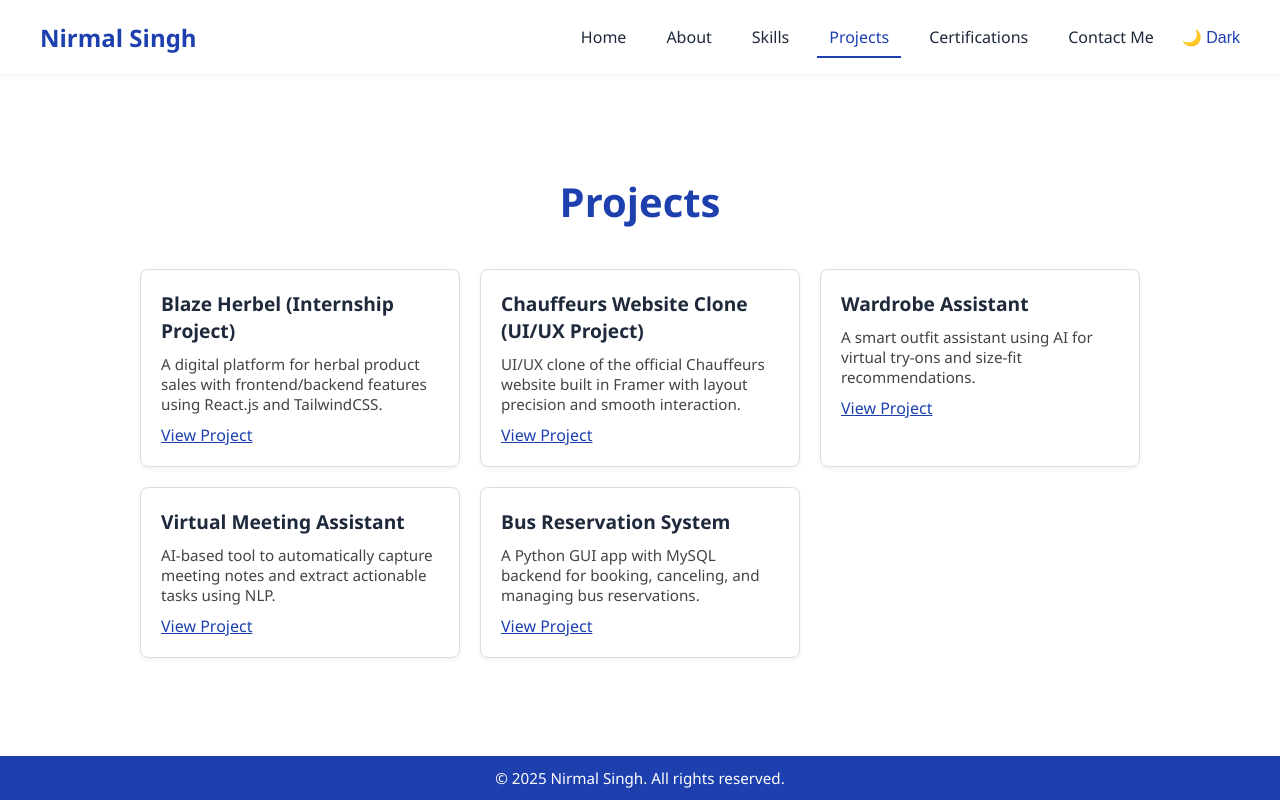
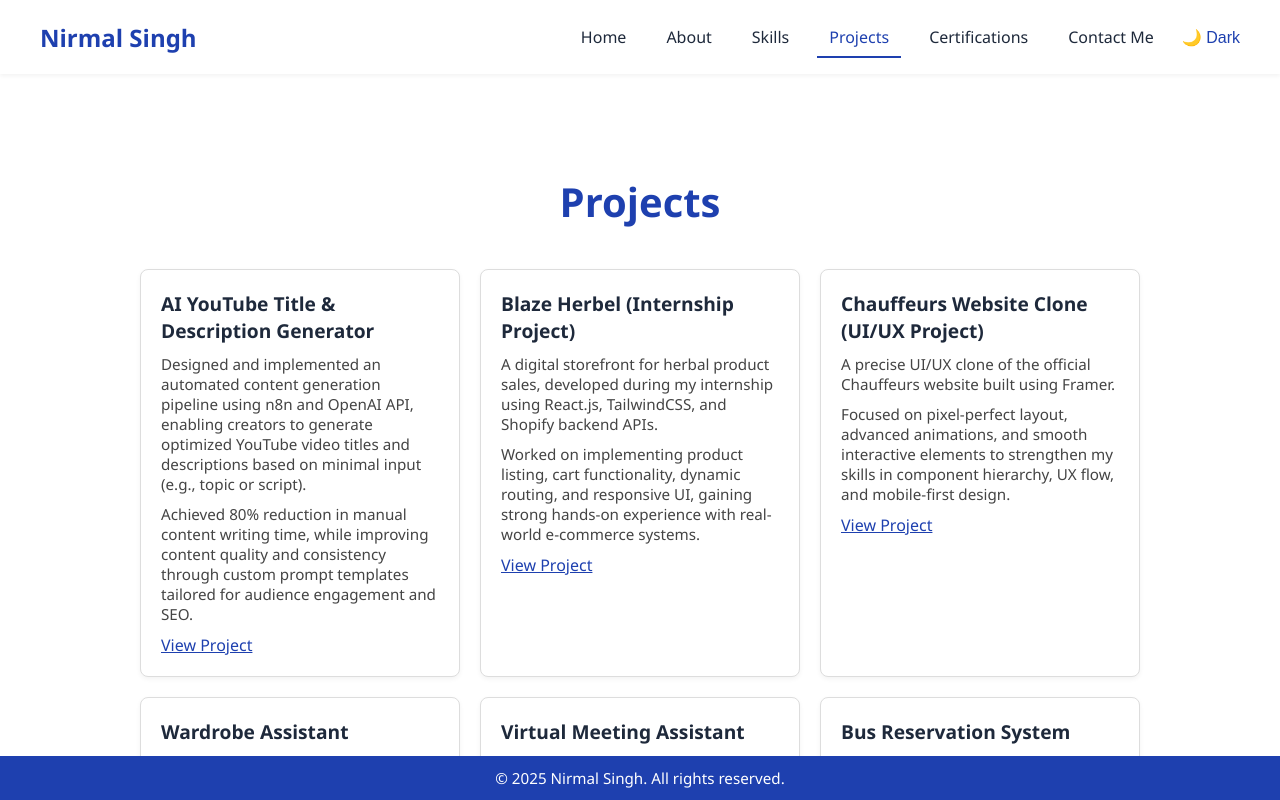
Before and after one commit to NirmalSingh100754/Portfolio, a React (Vite) app: page /projects in a window 1280 px wide. Built offline with nearby package versions, Linux system fonts and the light colour scheme.

Commit message:
updated hero section and project section

```diff
--- a/src/App.css
+++ b/src/App.css
@@ -41,3 +41,9 @@ body {
 body.dark-mode {
   background-color: #121212;
 }
+/* index.css or App.css */
+html, body {
+  margin: 0;
+  padding: 0;
+  overflow-x: hidden;
+}
--- a/src/components/Hero.jsx
+++ b/src/components/Hero.jsx
@@ -22,10 +22,11 @@ const Hero = () => {
         <h2 className="hero-typing">
           <TypeAnimation
             sequence={[
-              'Software Developer 💻', 1500,
-              'UI/UX Designer 🎨', 1500,
-              'Data Analyst 📊', 1500,
-              'ML Enthusiast 🤖', 1500,
+              'Software Developer 💻', 1800,
+              'UI/UX Designer 🎨', 1800,
+              'AI/ML Engineer 🤖', 1800,
+              'Data Analyst 📊', 1800,
+              'Agentic AI Developer🤖',1800,
             ]}
             speed={50}
             repeat={Infinity}
--- a/src/components/Projects.css
+++ b/src/components/Projects.css
@@ -1,71 +1,18 @@
 /* src/components/Projects.css */
-.projects {
-  padding: 100px 24px 60px;
-  background-color: #f9fafb;
-  display: flex;
-  justify-content: center;
-}
-
-.projects-content {
-  max-width: 1000px;
-  width: 100%;
-  text-align: center;
-}
-
-.projects-title {
-  font-size: 2.5rem;
-  font-weight: bold;
-  color: #1e40af;
-  margin-bottom: 40px;
-}
-
-.project-grid {
-  display: grid;
-  grid-template-columns: repeat(auto-fit, minmax(260px, 1fr));
-  gap: 20px;
-}
-
-.project-card {
-  background-color: #fff;
-  border: 1px solid #ddd;
-  padding: 20px;
-  border-radius: 8px;
-  text-align: left;
-  box-shadow: 0 2px 5px rgba(0, 0, 0, 0.05);
-  transition: transform 0.2s;
-}
-
-.project-card:hover {
-  transform: translateY(-5px);
-}
-
-.project-card h3 {
-  font-size: 1.2rem;
-  color: #1e293b;
-  margin-bottom: 10px;
-}
-
-.project-card p {
-  font-size: 0.95rem;
-  color: #444;
-  margin-bottom: 10px;
-}
-
-.project-link {
-  color: #1e40af;
-  font-weight: 500;
-  text-decoration: underline;
-}
 
 .projects {
+  min-height: 100vh;
   padding: 100px 24px 60px;
-  background-color: #f9fafb;
+  background-color: #ffffff;
   display: flex;
-  justify-content: center;
+  flex-direction: column;
+  align-items: center;
+  box-sizing: border-box;
+  overflow-x: hidden;
 }
 
 body.dark-mode .projects {
-  background-color: #1a1a1a;
+  background-color: #121212;
 }
 
 .projects-content {
@@ -140,86 +87,3 @@ body.dark-mode .project-card p {
 body.dark-mode .project-link {
   color: #60a5fa;
 }
-.projects {
-  min-height: 90vh;
-  padding: 100px 24px 60px;
-  background-color: #ffffff;
-  display: flex;
-  justify-content: center;
-}
-
-body.dark-mode .projects {
-  background-color: #121212;
-}
-
-.projects-content {
-  max-width: 1000px;
-  width: 100%;
-  text-align: center;
-}
-
-.projects-title {
-  font-size: 2.5rem;
-  font-weight: bold;
-  color: #1e40af;
-  margin-bottom: 40px;
-}
-
-body.dark-mode .projects-title {
-  color: #60a5fa;
-}
-
-.project-grid {
-  display: grid;
-  grid-template-columns: repeat(auto-fit, minmax(260px, 1fr));
-  gap: 20px;
-}
-
-.project-card {
-  background-color: #fff;
-  border: 1px solid #ddd;
-  padding: 20px;
-  border-radius: 8px;
-  text-align: left;
-  transition: transform 0.2s;
-}
-
-body.dark-mode .project-card {
-  background-color: #1e293b;
-  border-color: #334155;
-  color: #e2e8f0;
-}
-
-.project-card:hover {
-  transform: translateY(-5px);
-}
-
-.project-card h3 {
-  font-size: 1.2rem;
-  color: #1e293b;
-  margin-bottom: 10px;
-}
-
-body.dark-mode .project-card h3 {
-  color: #ffffff;
-}
-
-.project-card p {
-  font-size: 0.95rem;
-  color: #444;
-  margin-bottom: 10px;
-}
-
-body.dark-mode .project-card p {
-  color: #cccccc;
-}
-
-.project-link {
-  color: #1e40af;
-  font-weight: 500;
-  text-decoration: underline;
-}
-
-body.dark-mode .project-link {
-  color: #60a5fa;
-}
--- a/src/components/Projects.jsx
+++ b/src/components/Projects.jsx
@@ -5,29 +5,46 @@ import './Projects.css';
 
 const projects = [
   {
+    title: 'AI YouTube Title & Description Generator',
+    link: 'https://drive.google.com/drive/folders/1ngKBRECbzWyS83bl80Lmo02ypU2fOIaU',
+    description:
+      'Designed and implemented an automated content generation pipeline using n8n and OpenAI API, enabling creators to generate optimized YouTube video titles and descriptions based on minimal input (e.g., topic or script).\n\nAchieved 80% reduction in manual content writing time, while improving content quality and consistency through custom prompt templates tailored for audience engagement and SEO.',
+  },
+  {
     title: 'Blaze Herbel (Internship Project)',
     link: 'https://blaze-herbals-3cc9ff5116e57dc9fb0c.o2.myshopify.dev/',
-    description: 'A digital platform for herbal product sales with frontend/backend features using React.js and TailwindCSS.',
+    description:
+      'A digital storefront for herbal product sales, developed during my internship using React.js, TailwindCSS, and Shopify backend APIs.\n\nWorked on implementing product listing, cart functionality, dynamic routing, and responsive UI, gaining strong hands-on experience with real-world e-commerce systems.',
   },
   {
     title: 'Chauffeurs Website Clone (UI/UX Project)',
     link: 'https://original-series-510821.framer.app/',
-    description: 'UI/UX clone of the official Chauffeurs website built in Framer with layout precision and smooth interaction.',
+    description:
+      'A precise UI/UX clone of the official Chauffeurs website built using Framer.\n\nFocused on pixel-perfect layout, advanced animations, and smooth interactive elements to strengthen my skills in component hierarchy, UX flow, and mobile-first design.',
   },
   {
     title: 'Wardrobe Assistant',
     link: 'https://github.com/NirmalSingh100754/Wardrobe-Assistant',
-    description: 'A smart outfit assistant using AI for virtual try-ons and size-fit recommendations.',
+    description:
+      'An AI-powered smart wardrobe app for generating outfit combinations and virtual try-ons.\n\nBuilt using React and TensorFlow.js, the assistant recommends outfit matches based on clothing type, user preferences, and weather conditions — enabling a personalized fashion experience.',
   },
   {
     title: 'Virtual Meeting Assistant',
     link: 'https://github.com/NirmalSingh100754/Virtual-Meeting-Assistant.git',
-    description: 'AI-based tool to automatically capture meeting notes and extract actionable tasks using NLP.',
+    description:
+      'An AI-based assistant that automatically captures meeting summaries and extracts action points from recorded conversations using NLP techniques.\n\nDesigned for remote teams, it enhances productivity by eliminating manual note-taking and supporting post-meeting task tracking.',
   },
   {
     title: 'Bus Reservation System',
     link: 'https://github.com/NirmalSingh100754/bus_reservation_system',
-    description: 'A Python GUI app with MySQL backend for booking, canceling, and managing bus reservations.',
+    description:
+      'A desktop application built using Python and Tkinter with a MySQL backend to manage bus bookings.\n\nSupports seat selection, fare calculations, and cancellation features — ideal for learning full-stack desktop app development.',
+  },
+  {
+    title: 'My Weather',
+    link: 'https://weather-app-nirmal-singh.vercel.app/',
+    description:
+      'My first weather application created using React and OpenWeather API.\n\nLearned how to fetch real-time data from APIs, handle loading states, and build clean responsive UI components with dynamic updates.',
   },
 ];
 
@@ -45,7 +62,9 @@ const Projects = () => {
           {projects.map((project, idx) => (
             <div className="project-card" key={idx}>
               <h3>{project.title}</h3>
-              <p>{project.description}</p>
+              {project.description.split('\n').map((line, i) => (
+                <p key={i}>{line}</p>
+              ))}
               <a
                 href={project.link}
                 target="_blank"
```
